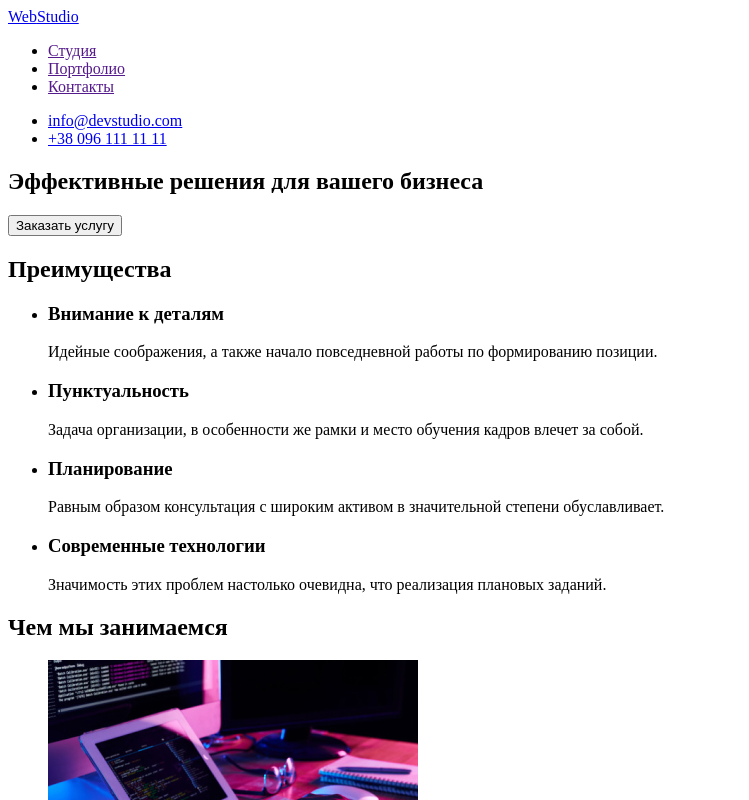
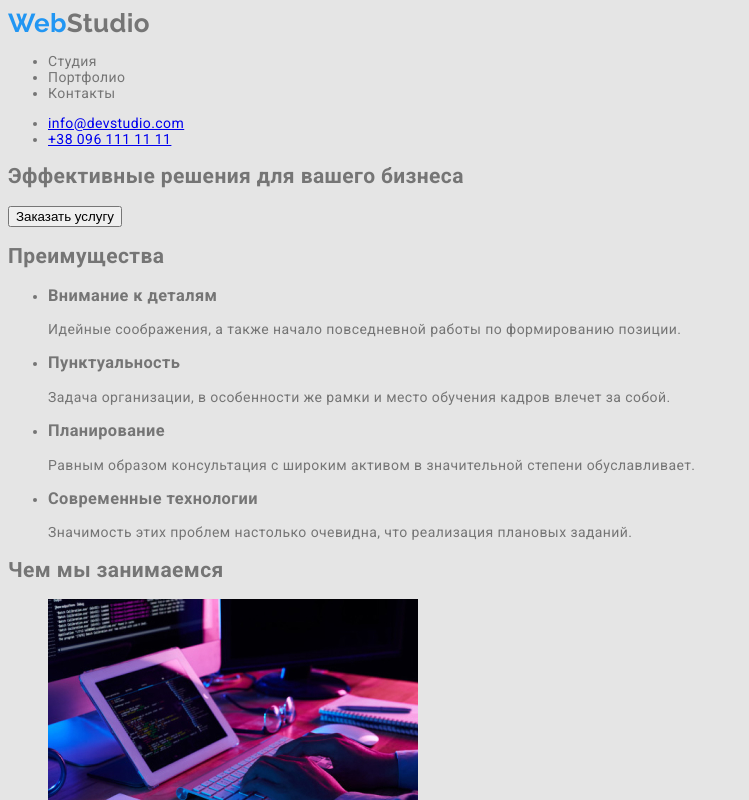
Before and after one commit to GaliaGG/goit-markup-hw-02, a plain HTML site: page index.html in a window 1280 px wide. Shown: the top 800 px of the page, without its empty margins (0-749 px from the left). Drawn offline with Linux system fonts and the light colour scheme.

Commit message:
Update index.html

```diff
--- a/index.html
+++ b/index.html
@@ -4,21 +4,25 @@
     <meta charset="UTF-8">
     <meta http-equiv="X-UA-Compatible" content="IE=edge">
     <meta name="viewport" content="width=device-width, initial-scale=1.0">
+    <link rel="preconnect" href="https://fonts.googleapis.com">
+    <link rel="preconnect" href="https://fonts.gstatic.com" crossorigin>
+    <link href="https://fonts.googleapis.com/css2?family=Raleway:wght@700&family=Roboto:wght@400;500;700;900&display=swap" rel="stylesheet">
+    <link rel="stylesheet" href="./css/styles.css">
     <title>Студия</title>
 </head>
 <body>
     <header>
         <nav>
-        <a lang="en" href="./index.html"><span>Web</span>Studio</a>
+        <a class="link logo" lang="en" href="./index.html"><span class="span">Web</span>Studio</a>
                     <ul>
                 <li>
-                    <a href="">Студия</a>
+                    <a class="nav-link link list" href="./index.html">Студия</a>
                 </li>
                 <li>
-                    <a href="">Портфолио</a>
+                    <a class="nav-link link list" href="./portfolio.html">Портфолио</a>
                 </li>
                 <li>
-                    <a href="">Контакты</a>
+                    <a class="nav-link link list" href="">Контакты</a>
                 </li>
             </ul>
         </nav>
```
